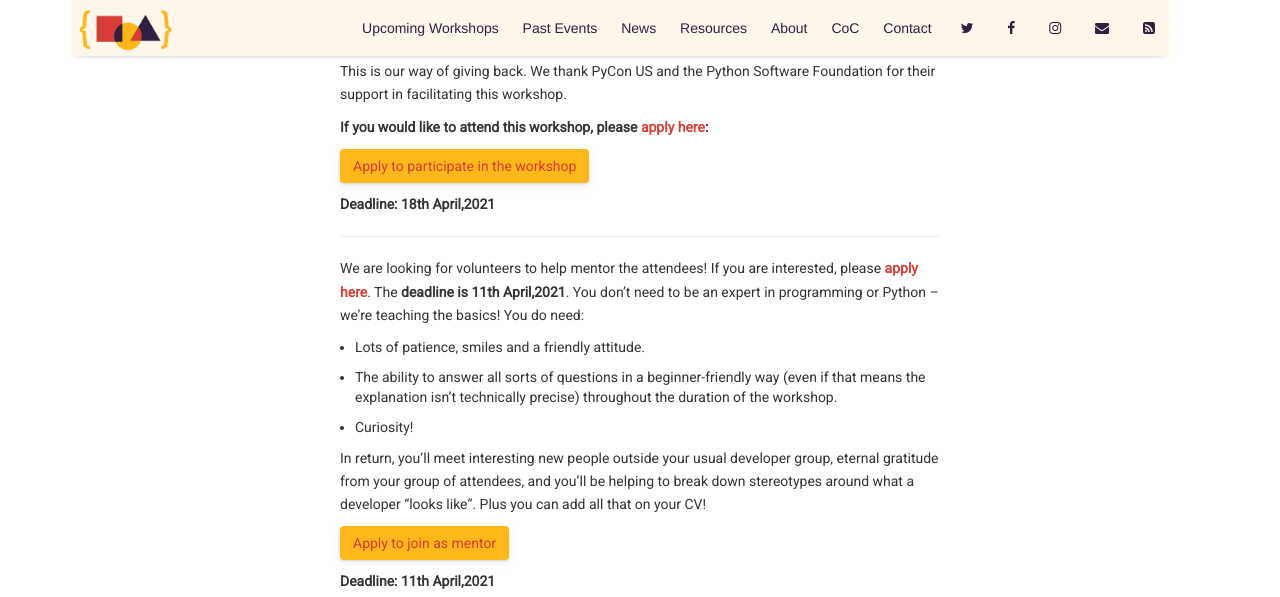
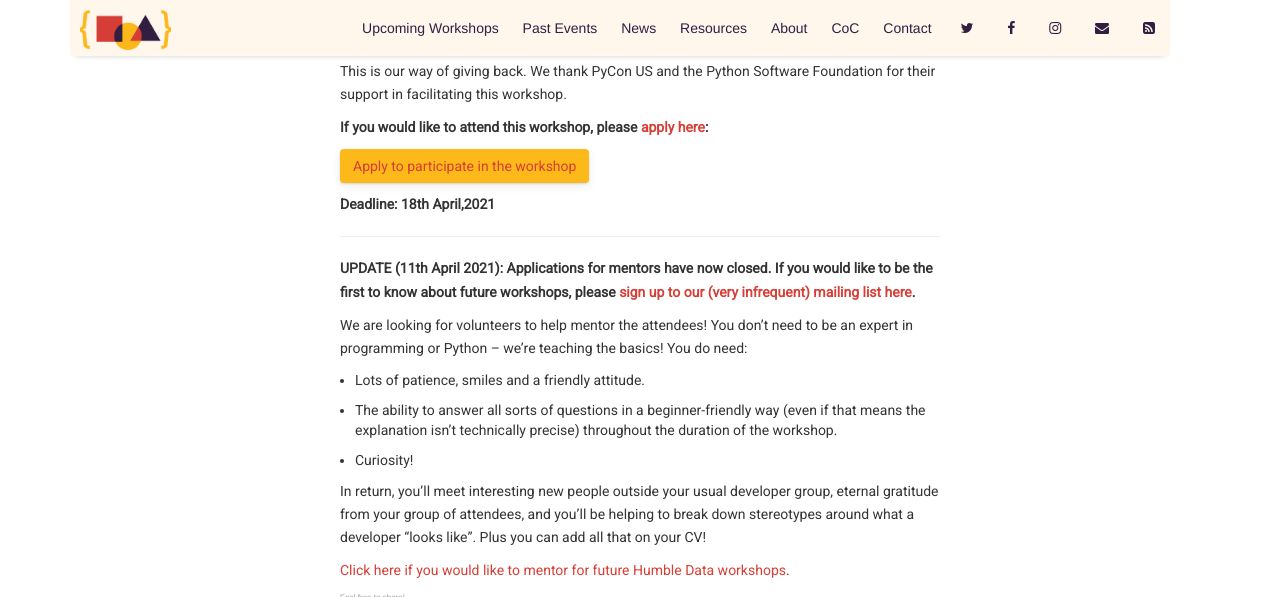
Before and after one commit to HumbleData/HumbleData.github.io, a Jekyll site: the page built from _posts/2021-05-13-pyconus2021.md, in a window 1280 px wide and 900 px high, scrolled down 1592 px, cut to the strip 0-597 px from the top of the window. Built offline with Jekyll 4.4.1, drawn with Linux system fonts in a browser that asks for light colours; nearby versions of some CDN libraries; comment, search, counter and statistics services are not loaded.

Commit message:
Remove mentor application link.

```diff
--- a/_posts/2021-05-13-pyconus2021.md
+++ b/_posts/2021-05-13-pyconus2021.md
@@ -49,7 +49,9 @@ This workshop is being run by data scientists and software engineers dedicated t
 
 ---
 
-We are looking for volunteers to help mentor the attendees! If you are interested, please **[apply here](https://forms.gle/mGophJ3TweRLHtd57)**. The **deadline is 11th April,2021**. You don’t need to be an expert in programming or Python – we’re teaching the basics! You do need:
+**UPDATE (11th April 2021): Applications for mentors have now closed. If you would like to be the first to know about future workshops, please [sign up to our (very infrequent) mailing list here](https://forms.gle/mGophJ3TweRLHtd57).**
+
+We are looking for volunteers to help mentor the attendees! You don’t need to be an expert in programming or Python – we’re teaching the basics! You do need:
 
 - Lots of patience, smiles and a friendly attitude.
 - The ability to answer all sorts of questions in a beginner-friendly way (even if that means the explanation isn’t technically precise) throughout the duration of the workshop.
@@ -57,6 +59,4 @@ We are looking for volunteers to help mentor the attendees! If you are intereste
 
 In return, you’ll meet interesting new people outside your usual developer group, eternal gratitude from your group of attendees, and you’ll be helping to break down stereotypes around what a developer “looks like”. Plus you can add all that on your CV!
 
-[Apply to join as mentor](https://forms.gle/mGophJ3TweRLHtd57){: .btn}
-
-**Deadline: 11th April,2021**
+[Click here if you would like to mentor for future Humble Data workshops](https://forms.gle/mGophJ3TweRLHtd57).
```
